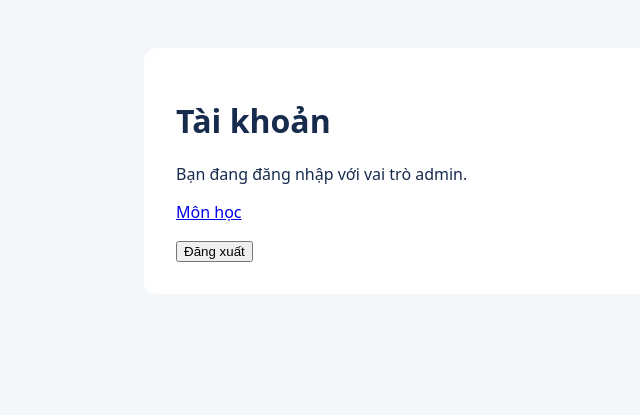
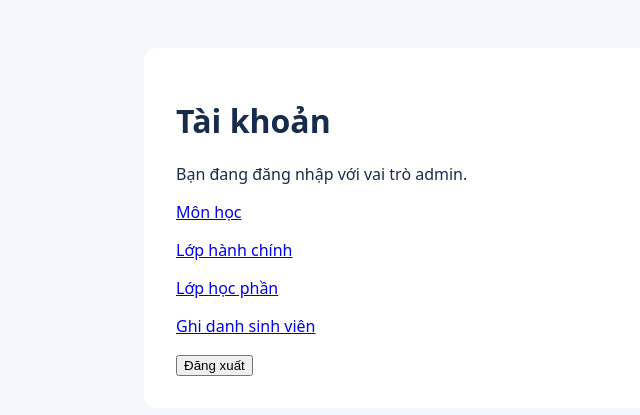
Before and after one commit to nguyenekhang0106-web/Online-Exam-AntiCheat-System, a Java web app: template src/main/webapp/WEB-INF/views/account.jsp in a window 1280 px wide. Shown: the top 415 px of the page, without its empty margins (48-688 px from the left). Run offline with Tomcat 11, a stand-in JSP engine, Linux system fonts and the light colour scheme; the template is opened without the code that fills it: most values are stand-ins (such as "Sample title", 1, 10 or a date in 2020).

Commit message:
feat(account): link academic and question management screens

```diff
--- a/src/main/webapp/WEB-INF/views/account.jsp
+++ b/src/main/webapp/WEB-INF/views/account.jsp
@@ -6,6 +6,12 @@
 <body><main><h1>Tài khoản</h1>
 <p>Bạn đang đăng nhập với vai trò ${roleLabel}.</p>
 <p><a href="subjects">Môn học</a></p>
+<p><a href="classes">Lớp hành chính</a></p>
+<p><a href="offerings">Lớp học phần</a></p>
+<p><a href="enrollments">Ghi danh sinh viên</a></p>
+<% if ("TEACHER".equals(request.getAttribute("roleLabel")) || "ADMIN".equals(request.getAttribute("roleLabel"))) { %>
+<nav aria-label="Ngân hàng câu hỏi"><a href="topics">Chủ đề</a> · <a href="banks">Ngân hàng câu hỏi</a> · <a href="questions">Câu hỏi</a></nav>
+<% } %>
 <% if ("ADMIN".equals(request.getAttribute("roleLabel"))) { %><p><a href="users">Quản lý người dùng</a></p><% } %>
 <form method="post" action="../logout">
     <input type="hidden" name="csrf" value="${sessionScope.csrf}">
```
